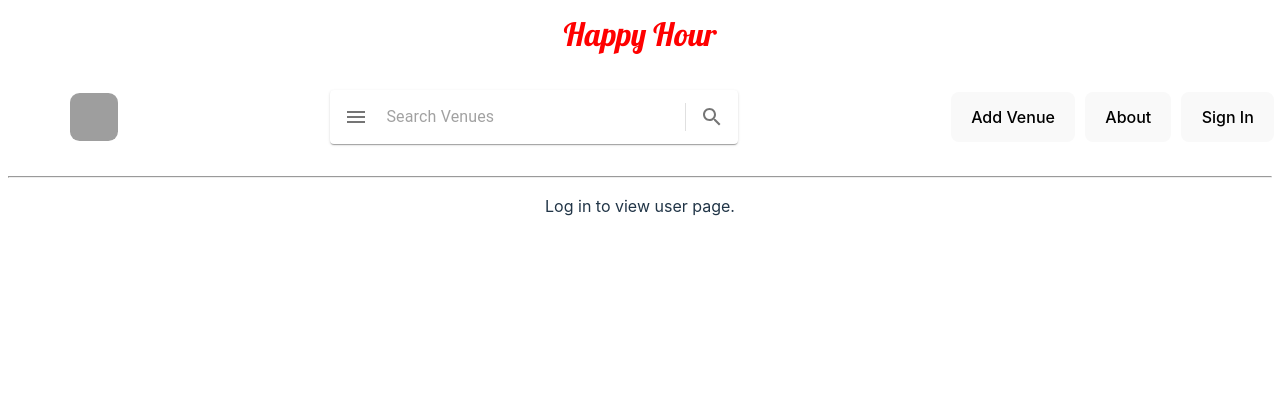
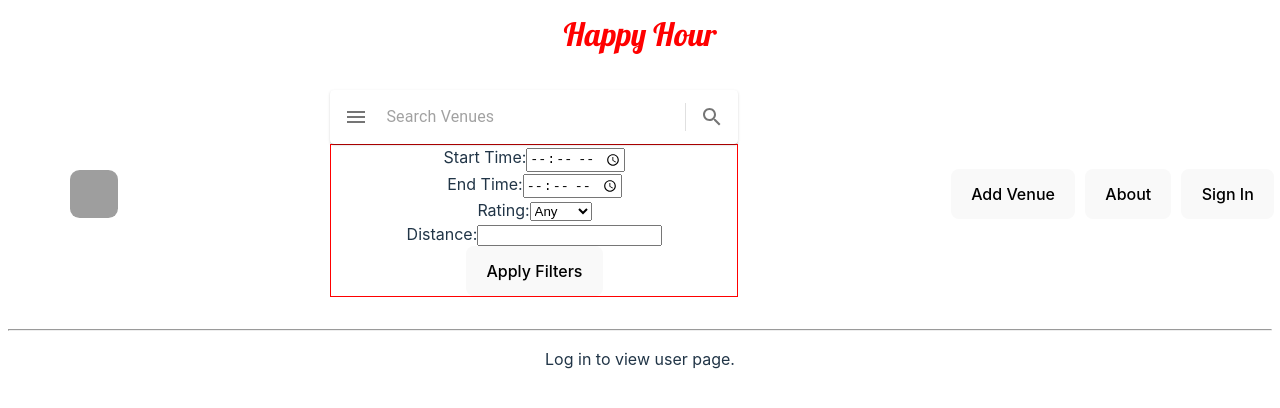
Before and after one commit to samtessema9/HappyHour, a React (Vite) app in the folder client/: page /user in a window 1280 px wide. Shown: the top 408 px of the page. Built offline with nearby package versions, Linux system fonts and the light colour scheme; grey boxes are pictures that could not be loaded.

Commit message:
skeleton for filter

```diff
--- /dev/null
+++ b/client/src/components/Filter.jsx
@@ -0,0 +1,68 @@
+import {useState} from 'react';
+import axios from 'axios';
+
+
+const Filter = () => {
+
+    const [formData, setFormData] = useState({
+        startTime: '',
+        endTime: '',
+        rating: '',
+        distance: 100
+    })
+
+    const handleChange = (e) => {
+        const { name, value } = e.target
+        setFormData({
+            ...formData,
+            [name]: value
+        })
+    }
+
+    return (
+        <div id='filters'>
+            <div className="filter-group">
+                <label htmlFor="startTime">Start Time:</label>
+                <input
+                    type="time"
+                    id="startTime"
+                    name="startTime"
+                    onChange={handleChange}
+                />
+            </div>
+            <div className="filter-group">
+                <label htmlFor="endTime">End Time:</label>
+                <input
+                    type="time"
+                    id="endTime"
+                    name='endTime'
+                    onChange={handleChange}
+                />
+            </div>
+            <div className="filter-group">
+                <label htmlFor="rating">Rating:</label>
+                <select id="rating" name='rating' onChange={handleChange}>
+                <option value="">Any</option>
+                <option value="1">1 star</option>
+                <option value="2">2 stars</option>
+                <option value="3">3 stars</option>
+                <option value="4">4 stars</option>
+                <option value="5">5 stars</option>
+                </select>
+            </div>
+            <div className="filter-group">
+                <label htmlFor="distance">Distance:</label>
+                <input
+                    type="number"
+                    id="distance"
+                    step="0.1"
+                    name='distance'
+                    onChange={handleChange}
+                />
+            </div>
+            <button type="button">Apply Filters</button>
+        </div>
+     );
+}
+
+export default Filter;
--- a/client/src/components/Search.jsx
+++ b/client/src/components/Search.jsx
@@ -7,11 +7,13 @@ import IconButton from '@mui/material/IconButton';
 import MenuIcon from '@mui/icons-material/Menu';
 import SearchIcon from '@mui/icons-material/Search';
 import DropDownItems from './Dropdown';
+import Filter from './Filter'
 
 
 const Search = () => {
     const [searchText, setSearchText] = useState('')
     const [showDropDown, setShowDropDown] = useState(false)
+    const [showFilters, setShowFilters] = useState(false)
     const searchBarRef = useRef(null);
     const { venues, setVenues } = useContext(PrimaryContext)
 
@@ -43,14 +45,21 @@ const Search = () => {
 
     console.log({filteredVenues})
 
+    window.addEventListener('load', () => {
+        const filters = document.getElementById('filters')
+    })
+
     return (
+        <div id='searchContainer'>
             <div id="searchArea">
                 <Paper
                     component="form"
                     sx={{ p: '2px 4px', display: 'flex', alignItems: 'center', width: 400 }}
                     onSubmit={handleSubmit}
                 >
-                <IconButton sx={{ p: '10px' }} aria-label="menu">
+                    <IconButton sx={{ p: '10px' }} aria-label="menu" onClick={() => {          setShowFilters(!showFilters)
+                    filters.style.display = showFilters ? 'block' : 'none';
+                    }}>
                         <MenuIcon />
                     </IconButton>
                     <InputBase
@@ -76,6 +85,8 @@ const Search = () => {
                     <DropDownItems array={filteredVenues} id="dropdown"/>
                 }
             </div>
+            <Filter />
+        </div>
     );
 }
 
--- a/client/src/components/index.css
+++ b/client/src/components/index.css
@@ -74,3 +74,9 @@ button {
     overflow-y: auto; /* Enable vertical scrolling if the dropdown overflows */
     z-index: 9999; /* Set a */
 }
+
+#filters {
+    /* height: 50px;
+    width: 200px; */
+    border: solid 1px red;
+}
```
Also changed, not shown: client/src/components/Filters.jsx (deleted, +0 -12 lines). Lines whose indentation alone changed are shown as unchanged.
